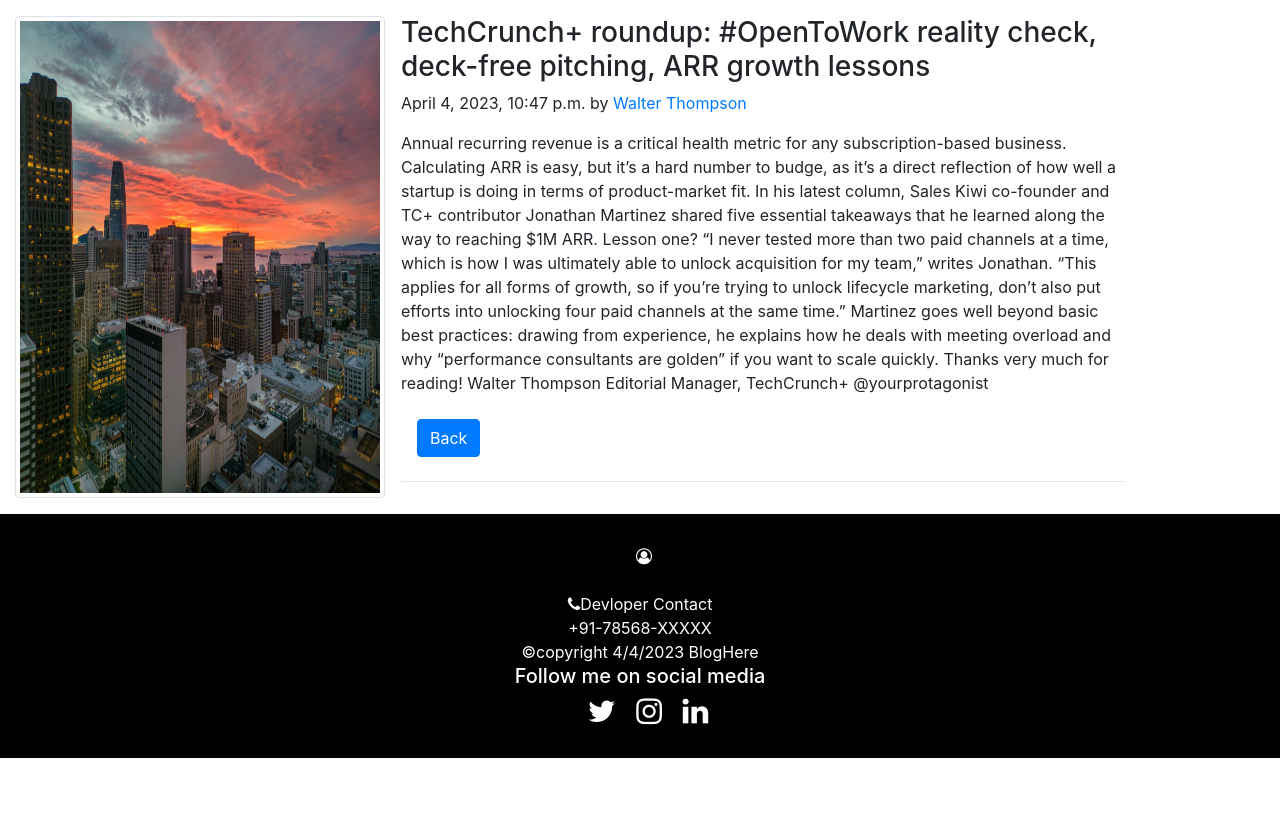
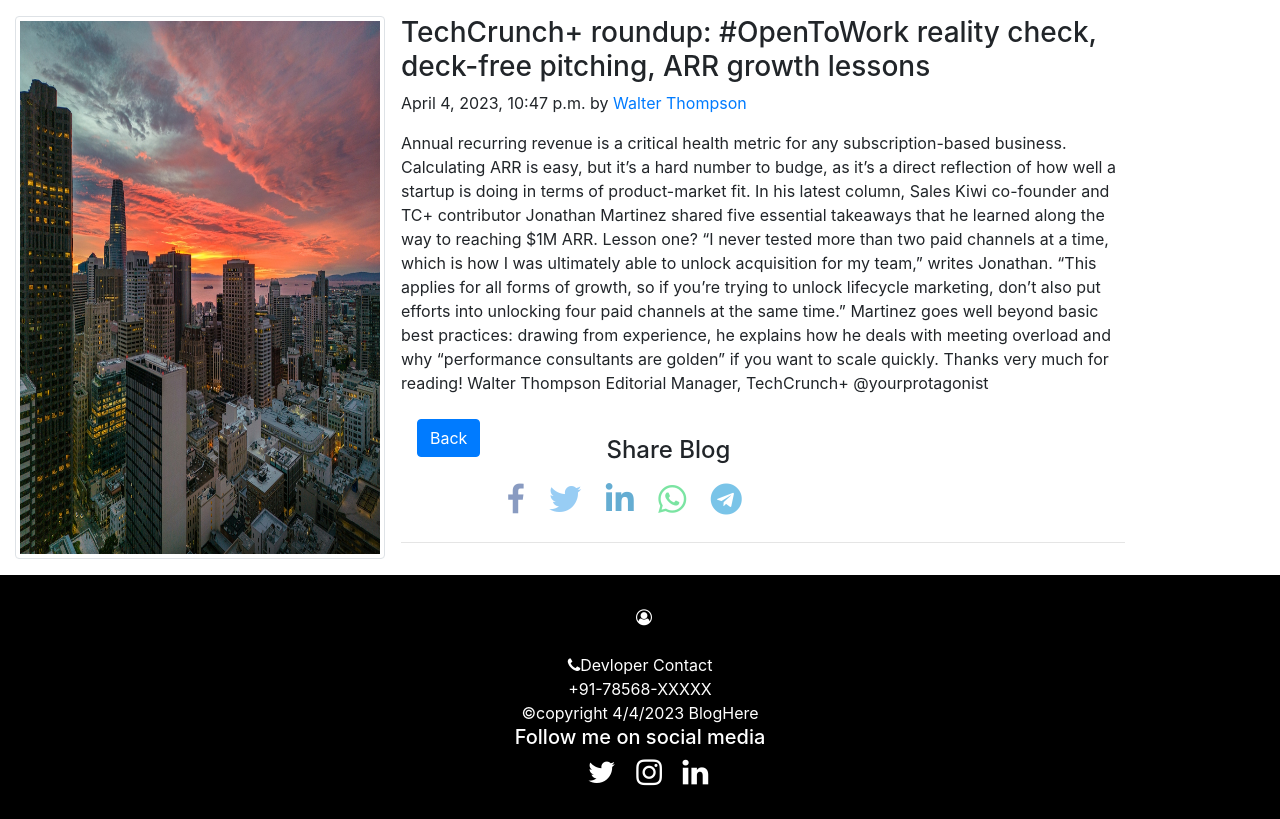
Before and after one commit to chiranjivikeshav/BlogHere-django, a Django app: a page that uses templates/blog/blogPost.html in a window 1280 px wide. Shown: the part 56-875 px from the top of the page. Before the commit the page ends 814 px from the top, so only its background shows below. Run offline with Django 4.2, Linux system fonts and the light colour scheme; data comes from the database, SQL or seed files in the repository; some libraries are stand-ins or nearby versions.

Commit message:
Update blogPost.html

```diff
--- a/templates/blog/blogPost.html
+++ b/templates/blog/blogPost.html
@@ -1,5 +1,4 @@
 {% extends 'base.html' %}
-
 {% block title %} Blogpost{% endblock title %}
 {%block css%}
 @media only screen and (max-width: 1062px) {
@@ -7,6 +6,40 @@
     display:flex;
     flex-flow:column;
   }
+}
+.shareandback{
+  display: flex;
+  flex-flow:row;
+  flex-wrap:wrap;
+}
+.shareandback .share i {
+  font-size: 32px;
+  margin: 10px;
+}
+.shareandback h4{
+  margin-top:25px;
+  margin-left:110px;
+}
+.facebook {
+      color: #3b5998;
+}
+.twitter {
+    color: #55acee;
+}
+.linkedin {
+    color: #0077b5;
+}
+.whatsapp {
+    color: #25D366;
+}
+.telegram {
+    color: #229ED9;
+}
+.facebook, .twitter, .linkedin, .whatsapp, .telegram {
+  opacity: 0.6;
+}
+.facebook:hover, .twitter:hover, .linkedin:hover, .whatsapp:hover, .telegram:hover {
+  opacity: 0.9;
 }{%endblock%}
 {% block body %}
 <div class="container my-3 d-inline-flex blogpost">
@@ -18,9 +51,34 @@
         <p class="blog-post-meta">{{post.timeStamp}} by <a href="#">{{post.author}}</a></p>
 
         <p>{{post.content}}</p>
-
+        <div class="shareandback">
+            <div class="back">
         <a class="nav-link" href="/bloghere"><button class="btn btn-primary">Back</button></a>
+        </div>
+        <div class="share">
+        <h4>Share Blog</h4>
+        <a class="facebook" target="blank"><i class="fa fa-facebook"></i></a>
+        <a class="twitter" target="blank"><i class="fab fa-twitter"></i></a>
+        <a class="linkedin" target="blank"><i class="fab fa-linkedin"></i></a>
+        <a class="whatsapp" target="blank"><i class="fab fa-whatsapp"></i></a>
+        <a class="telegram" target="blank"><i class="fab fa-telegram"></i></a>
+        </div>
+        </div>
         <hr>
       </div>
       </div>
+      <script>
+          const link=encodeURI(window.location.href);
+          const msg=encodeURIComponent('Hey,i found this article');
+          const fb =document.querySelector('.facebook');
+          fb.href = `https://www.facebook.com/share.php?u=${link}&text=${msg}`;
+          const twitter = document.querySelector('.twitter');
+          twitter.href = `http://twitter.com/share?&url=${link}&text=${msg}`;
+          const linkedIn = document.querySelector('.linkedin');
+          linkedIn.href = `https://www.linkedin.com/sharing/share-offsite/?url=${link}&text=${msg}`;
+          const whatsapp = document.querySelector('.whatsapp');
+          whatsapp.href = `https://api.whatsapp.com/send?text=${msg}: ${link}`;
+          const telegram = document.querySelector('.telegram');
+          telegram.href = `https://telegram.me/share/url?url=${link}&text=${msg}`;
+      </script>
  {% endblock %}
```
